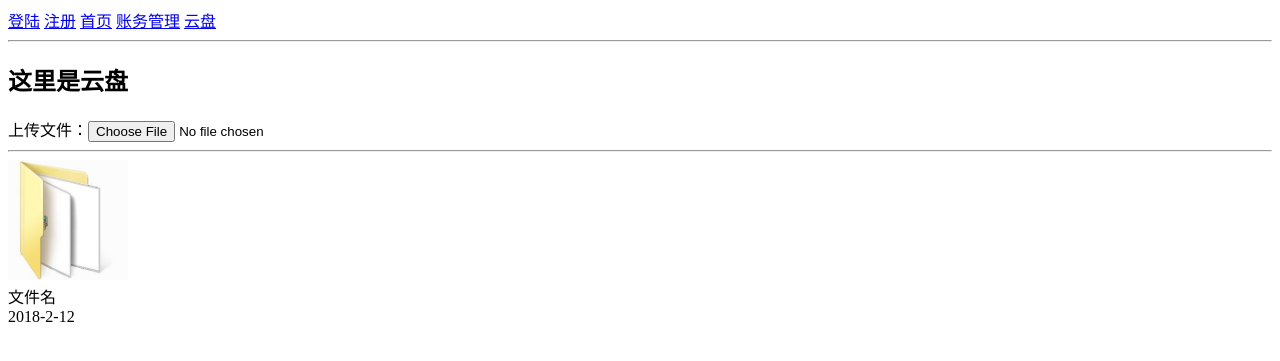
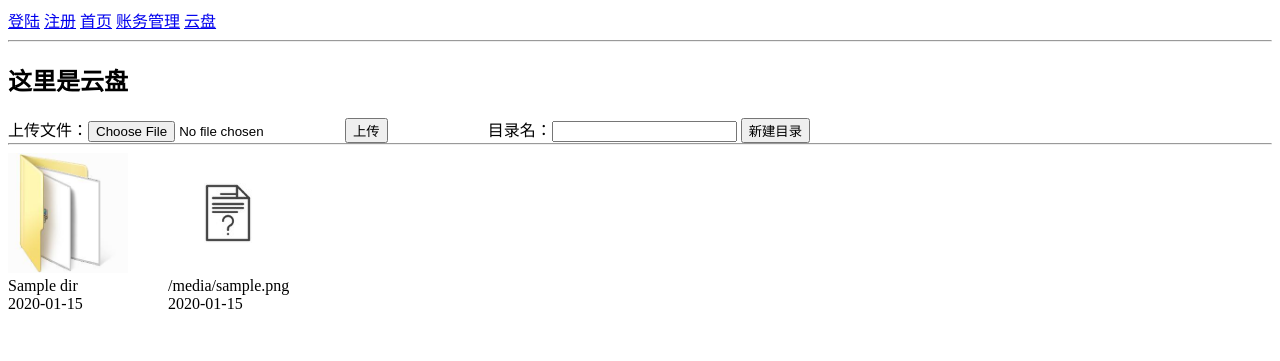
Before and after one commit to Master-Sun/OfferHelp, a Django app: template netdisk/templates/netdisk/index.html in a window 1280 px wide. Shown: the top 361 px of the page. Run offline with Django 3.2, Linux system fonts and the light colour scheme; tables that the repository leaves empty hold one stand-in row (values such as "Sample post"); the template is opened without the code that fills it: values that come from a table or form of the project are taken from there, most other values are stand-ins (such as "Sample title", 1, 10 or a date in 2020).

Commit message:
新增netdisk应用

```diff
--- a/netdisk/models.py
+++ b/netdisk/models.py
@@ -1,6 +1,18 @@
+import os
+
+import time
 from django.db import models
 
 from user.models import UserProfile
+
+import uuid
+
+
+def upload_to(instance, filename):
+    ext = filename.split('.')[-1]
+    new_name = '%s.%s' %(uuid.uuid1(), ext)
+    path = os.path.join('file', '%Y', '%m', new_name)
+    return time.strftime(path)
 
 
 # Create your models here.
@@ -20,14 +32,14 @@ class Directory(models.Model):
     def get_files(self):
         return UploadFile.objects.filter(dir=self)
 
-    def get_root_dirs(self):
+    def get_dirs(self):
         return Directory.objects.filter(parent_dir_id=self.id)
 
 
 class UploadFile(models.Model):
     dir = models.ForeignKey(Directory, verbose_name='所属目录', on_delete=models.CASCADE)
     upload_time = models.DateTimeField(auto_now_add=True, verbose_name='上传时间')
-    file_path = models.FileField(upload_to='file/%Y/%m', verbose_name='存储路径')
+    file_path = models.FileField(upload_to=upload_to, verbose_name='存储路径')
     file_name = models.CharField(max_length=256, verbose_name='文件名')
     file_size = models.CharField(max_length=256, verbose_name='文件大小')
     file_type = models.CharField(max_length=128, verbose_name='文件类型')
--- a/netdisk/templates/netdisk/index.html
+++ b/netdisk/templates/netdisk/index.html
@@ -10,15 +10,47 @@
 
 <h2>这里是云盘</h2>
 
-上传文件：<input type="file" name="file">
+<form action="{% url 'netdisk:upload' %}" method="post" enctype="multipart/form-data" style="float: left">
+    上传文件：<input type="file" name="file">
+    <input type="hidden" value="{{ root.id }}" name="dir_id">
+    <button>上传</button>
+    {% csrf_token %}
+</form>
+
+
+<form action="{% url 'netdisk:create_dir' %}" style="float: left;margin-left: 100px" method="post">
+    <input type="hidden" value="{{ root.id }}" name="present_dir_id">
+    目录名：<input type="text" name="dir_name">
+    <button>新建目录</button>
+    {% csrf_token %}
+</form>
+
+<br>
 
 <hr>
 
-<div>
+{% for dir in dirs %}
+<div style="float: left;width: 150px;margin-right: 10px">
     <div><a href=""><img src="/static/image/folder.jpg" style="height:120px"></a></div>
-    <div><span>文件名</span></div>
-    <div><span>2018-2-12</span></div>
+    <div><span>{{ dir.dir_name }}</span></div>
+    <div><span>{{ dir.create_time|date:'Y-m-d' }}</span></div>
 </div>
+{% endfor %}
+
+{% for file in files %}
+    <div style="float: left;width: 150px;margin-right: 10px">
+    <div><a href="">
+        <!-- 文件类型的判断：in方法 -->
+        {% if file.file_type in 'pdftxtzip' %}
+            <img src="/static/image/{{ file.file_type }}.jpg" style="height:120px">
+        {% else %}
+            <img src="/static/image/unknow.jpg" style="height:120px">
+        {% endif %}
+    </a></div>
+    <div><span>{{ file.file_name }}</span></div>
+    <div><span>{{ file.upload_time|date:'Y-m-d' }}</span></div>
+</div>
+{% endfor %}
 
 </body>
 </html>
--- a/netdisk/urls.py
+++ b/netdisk/urls.py
@@ -5,4 +5,6 @@ from netdisk import views
 app_name = 'netdisk'
 urlpatterns = [
     path('', views.index, name='index'),
+    path('upload/', views.upload, name='upload'),
+    path('create_dir/', views.create_dir, name='create_dir'),
 ]
```
Also changed, not shown: netdisk/admin.py (+8 -1 lines), netdisk/views.py (+38 -6 lines).
